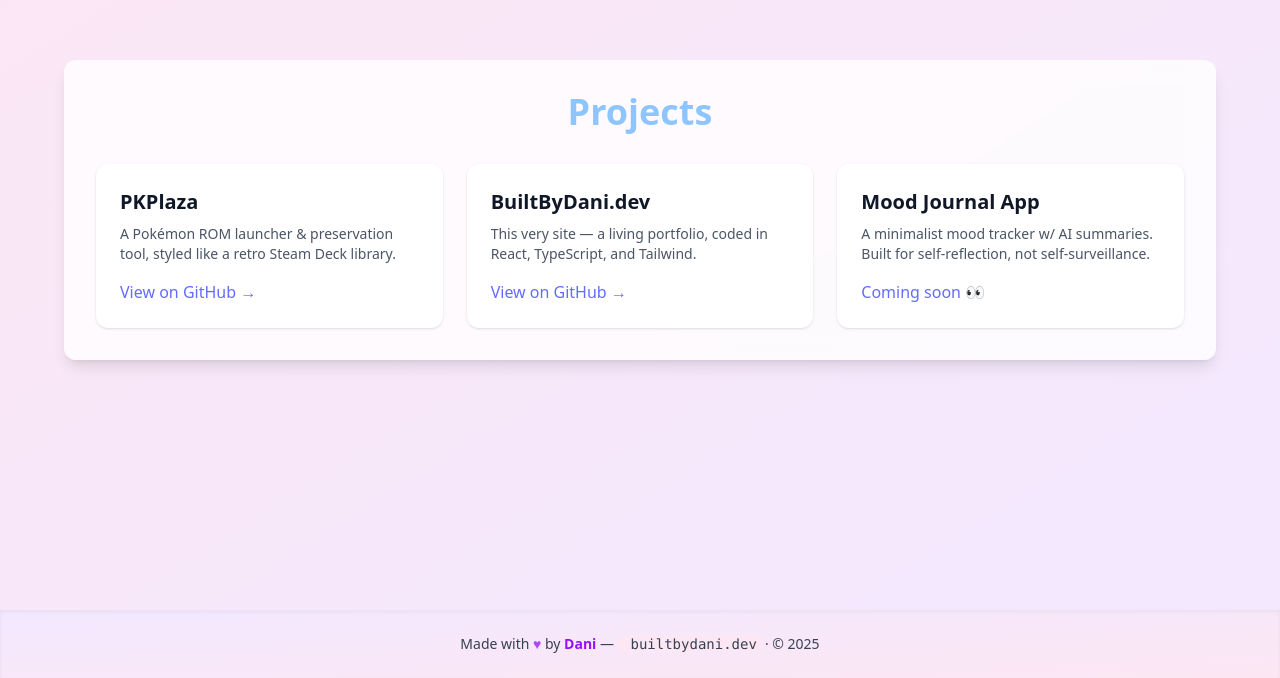
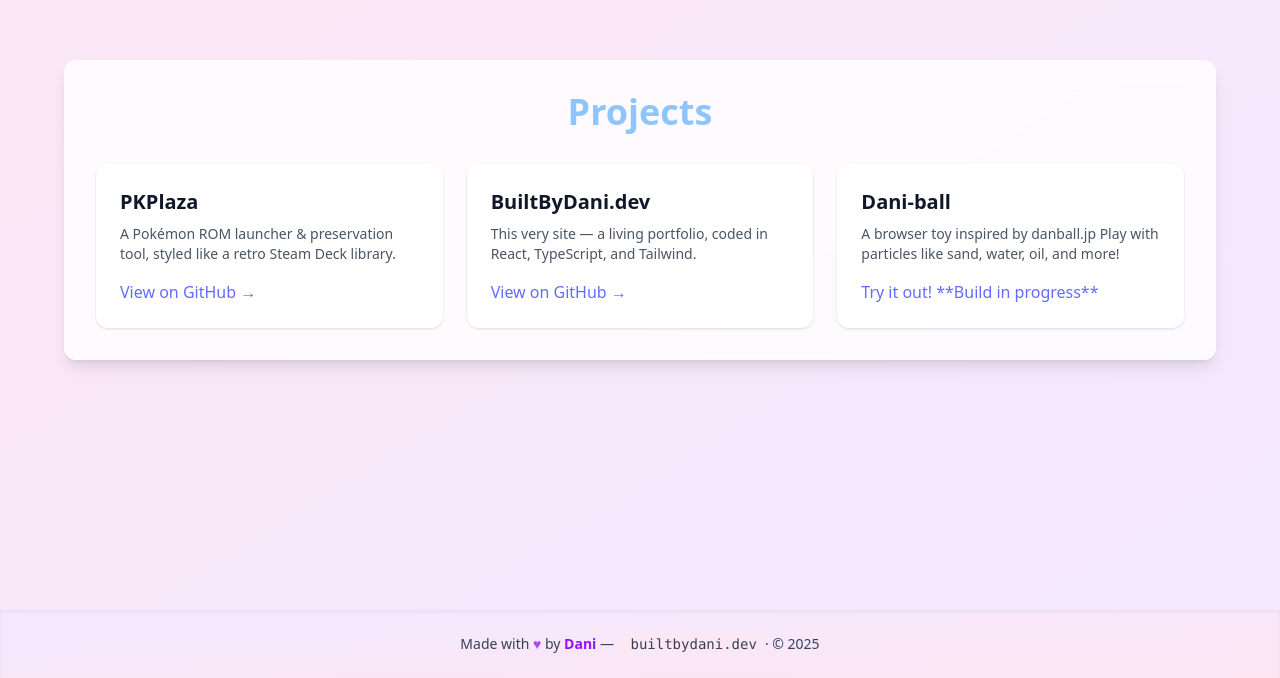
Before and after one commit to builtbydani/BioWebsite, a React (Vite) app in the folder builtbydani/: page / in a window 1280 px wide. Shown: the part 1790-2468 px from the top of the page. Built offline with nearby package versions, Linux system fonts and the light colour scheme.

Commit message:
added new project

```diff
--- a/builtbydani/src/App.tsx
+++ b/builtbydani/src/App.tsx
@@ -80,16 +80,16 @@
 
               {/* Project 3 */}
               <div className="bg-white p-6 rounded-xl shadow hover:shadow-lg transition">
-                <h3 className="text-xl font-semibold mb-2">Mood Journal App</h3>
+                <h3 className="text-xl font-semibold mb-2">Dani-ball</h3>
                 <p className="text-sm text-gray-600 mb-4">
-                  A minimalist mood tracker w/ AI summaries.
-                    Built for self-reflection, not self-surveillance.
+                  A browser toy inspired by danball.jp
+                  Play with particles like sand, water, oil, and more!
                 </p>
                 <a
-                  href="#"
+                  href="https://builtbydani.github.io/dani-ball/"
                   className="text-pink-500 font-medium hover:underline"
                 >
-                  Coming soon 👀
+                  Try it out! **Build in progress**
                 </a>
               </div>
             </div>
```
